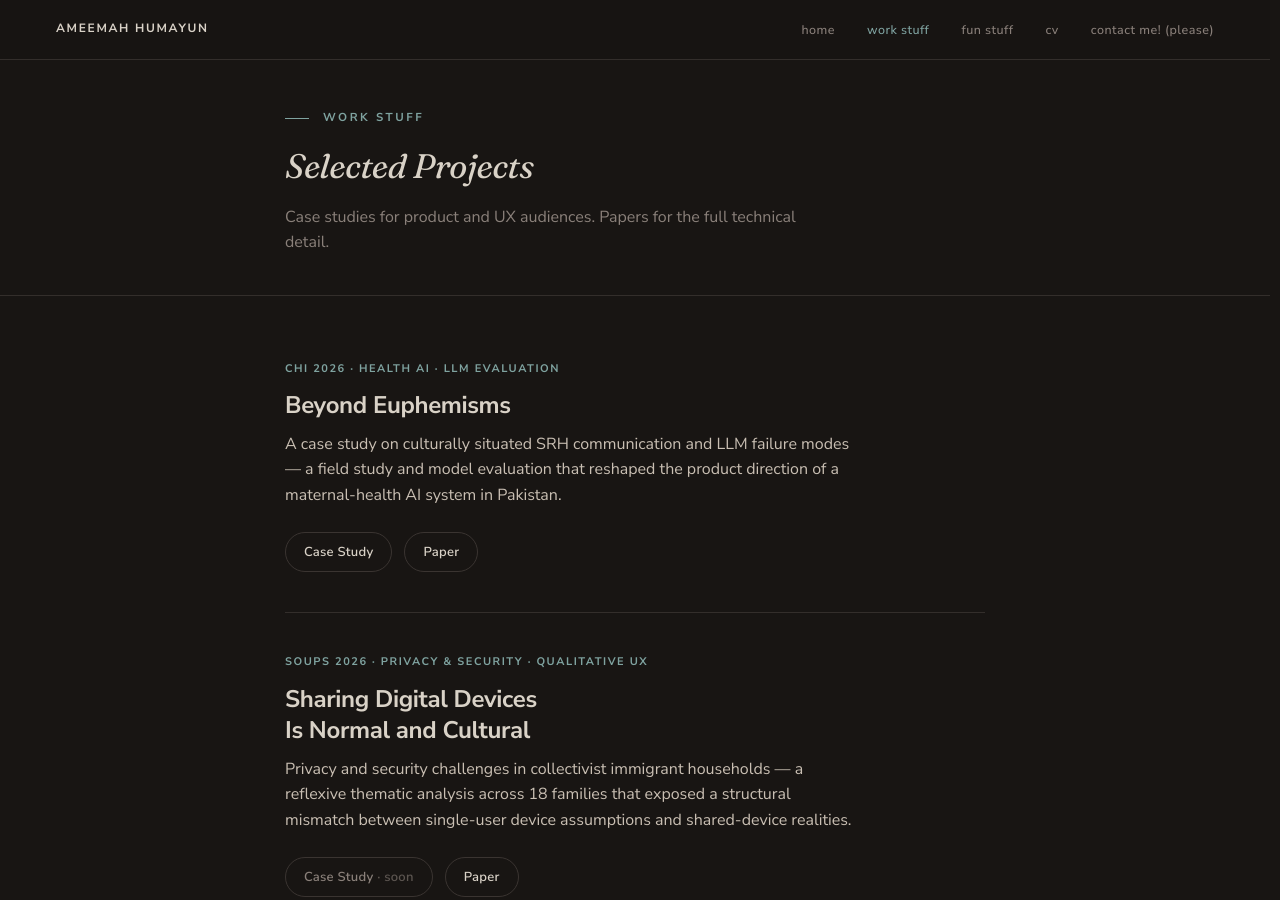
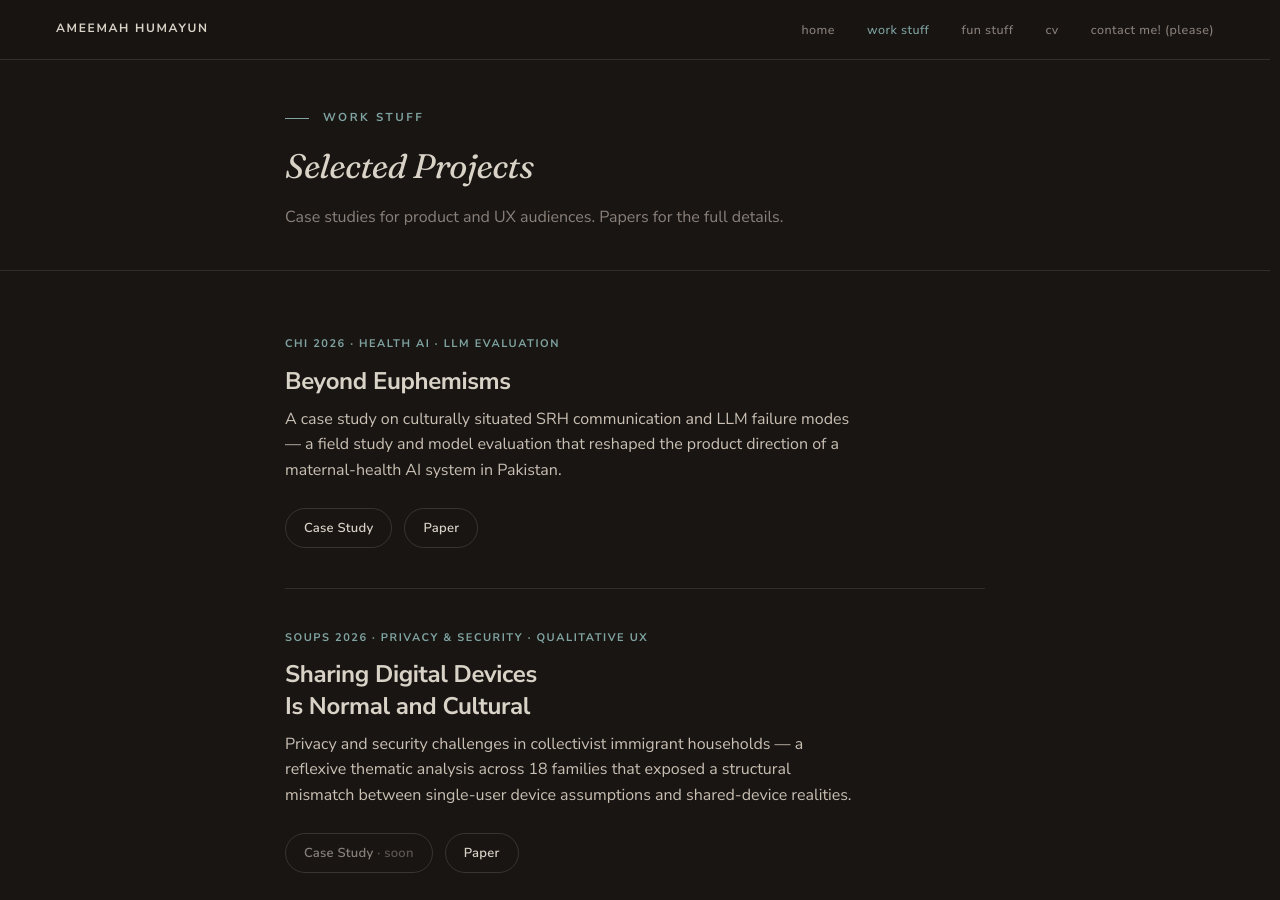
Before and after one commit to ameemahumayun/ameemahumayun.github.io, a Jekyll site: the page built from work/index.html, in a window 1280 px wide and 900 px high. Built offline with Jekyll 4.4.1, drawn with Linux system fonts in a browser that asks for light colours.

Commit message:
Update index.html

```diff
--- a/work/index.html
+++ b/work/index.html
@@ -12,7 +12,7 @@
     <!-- <h1 class="page-head__title">Selected research &amp; projects</h1> -->
        <h1 class="page-head__title"><span class="serif" style="color:var(--color-text-strong);">Selected Projects</span></h1>
 
-    <p class="page-head__intro">Case studies for product and UX audiences. Papers for the full technical detail.</p>
+    <p class="page-head__intro">Case studies for product and UX audiences. Papers for the full details.</p>
   </div>
 </header>
 
```
